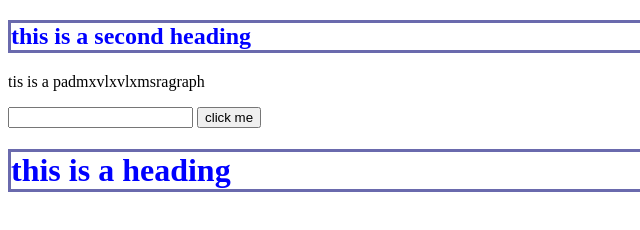
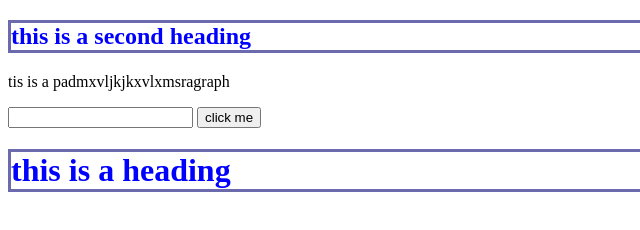
Before and after one commit to blakejp1/blakejp1.github.io, a plain HTML site: page index.html in a window 1280 px wide. Shown: the full height of the page, 0-640 px from the left. Drawn offline with Linux system fonts and the light colour scheme.

Commit message:
changed in vs code

```diff
--- a/index.html
+++ b/index.html
@@ -9,7 +9,7 @@
 	</head>
 	<body>
 		<h2 class="important">this is a second heading</h2>
-		<p>tis is a padmxvlxvlxmsragraph</p>
+		<p>tis is a padmxvljkjkxvlxmsragraph</p>
 		<input type="text" />
 		<button>click me</button>
 		<h1 class="important">this is a heading</h1>
```
